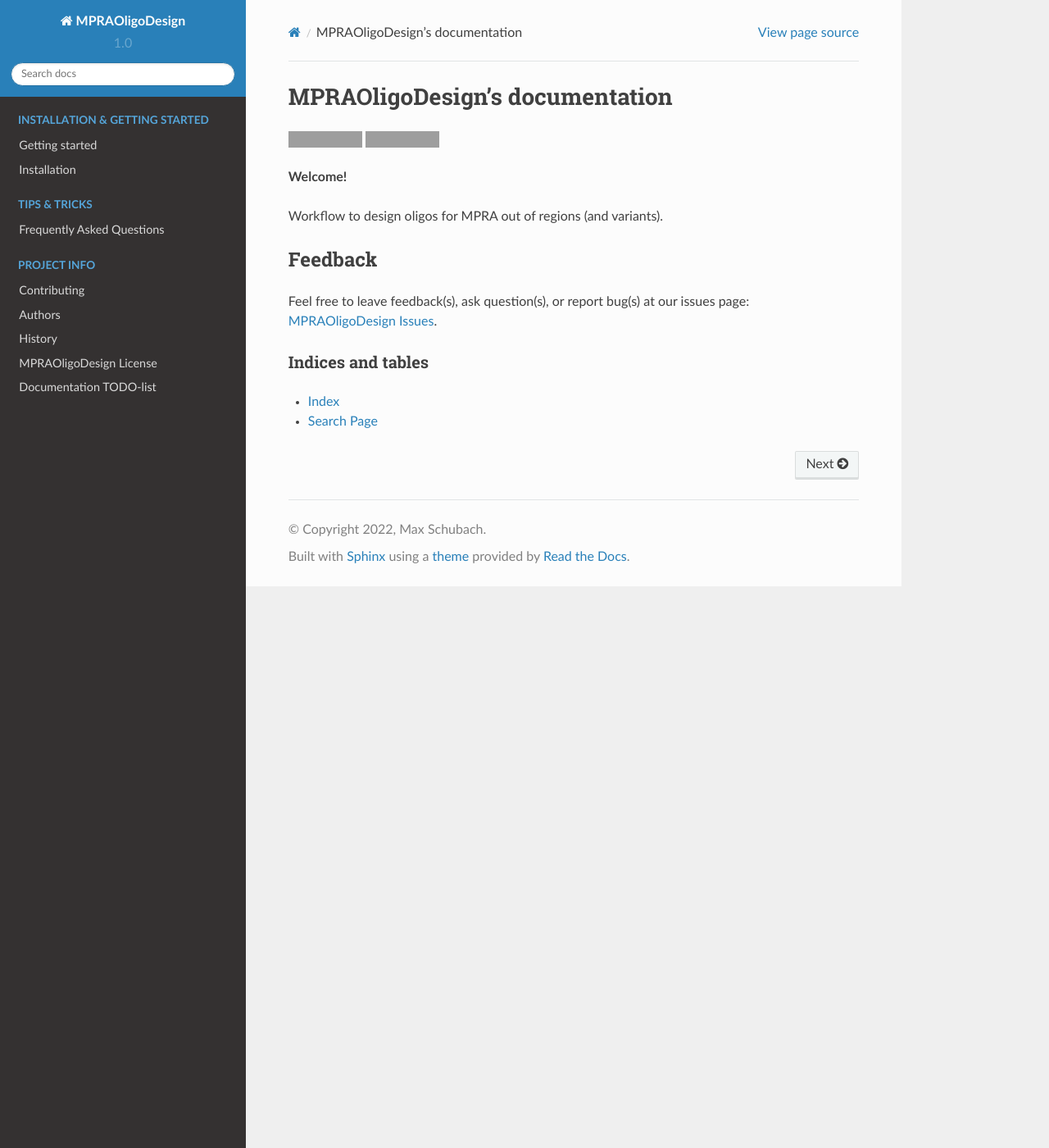
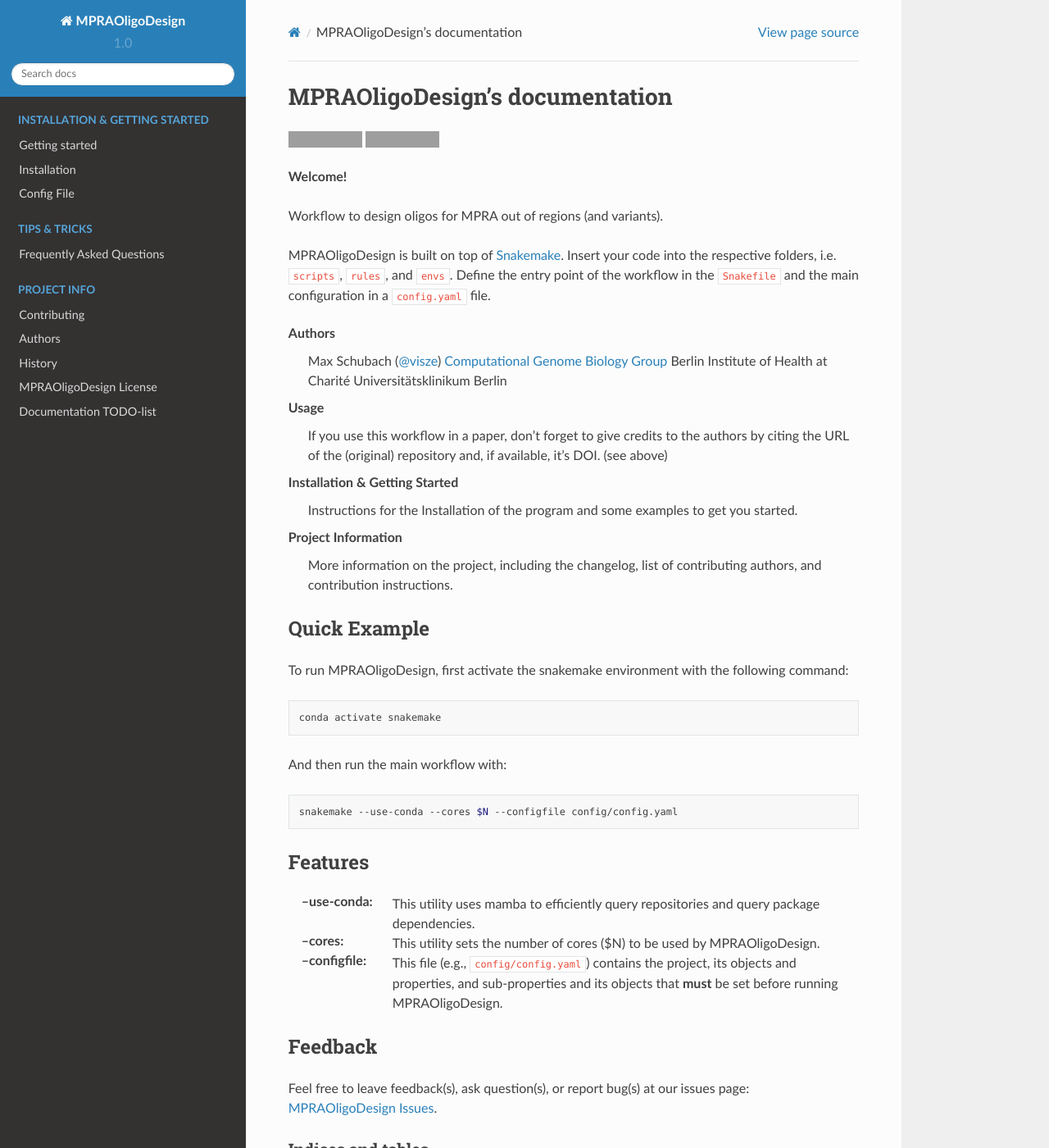
Before and after one commit to kircherlab/MPRAOligoDesign, a Sphinx documentation site: the page built from docs/index.rst, in a window 1280 px wide and 1400 px high. Shown: the whole window at 82% size. Built offline with Sphinx 7.4.7 and the Read the Docs theme 2.0.0, drawn with Linux system fonts in a browser that asks for light colours; formulas are drawn with MathJax 3; grey boxes are pictures that could not be loaded.

Commit message:
documentation

```diff
--- a/docs/authors.rst
+++ b/docs/authors.rst
@@ -14,4 +14,6 @@
 Contributors
 ------------
 
-- You name here
+- Martin Kircher
+- Mohan Dash
+- Pia Keukeleire
--- a/docs/index.rst
+++ b/docs/index.rst
@@ -4,7 +4,7 @@
 MPRAOligoDesign's documentation
 ====================================
 
-.. image:: https://img.shields.io/badge/snakemake-≥7.15.2-brightgreen.svg
+.. image:: https://img.shields.io/badge/snakemake-≥7.20.0-brightgreen.svg
     :target: https://snakemake.bitbucket.io
 
 .. image:: https://img.shields.io/badge/mamba-≥4.6-brightgreen.svg
@@ -14,6 +14,54 @@
 **Welcome!**
 
 Workflow to design oligos for MPRA out of regions (and variants).
+
+MPRAOligoDesign is built on top of `Snakemake <https://snakemake.readthedocs.io/>`_. Insert your code into the respective folders, i.e. ``scripts``, ``rules``, and ``envs``. Define the entry point of the workflow in the ``Snakefile`` and the main configuration in a ``config.yaml`` file.
+
+Authors
+    Max Schubach (`@visze <https://github.com/visze>`_)
+    `Computational Genome Biology Group <https://kircherlab.bihealth.org>`_
+    Berlin Institute of Health at Charité
+    Universitätsklinikum Berlin
+
+
+Usage
+    If you use this workflow in a paper, don't forget to give credits to the authors by citing the URL of the (original) repository and, if available, it's DOI. (see above)
+
+Installation & Getting Started
+    Instructions for the Installation of the program and some examples to get you started.
+
+Project Information
+    More information on the project, including the changelog, list of contributing authors, and contribution instructions.
+
+-------------
+Quick Example
+-------------
+
+To run MPRAOligoDesign, first activate the snakemake environment with the following command:
+
+.. code-block:: bash
+
+    conda activate snakemake
+
+
+And then run the main workflow with:
+
+.. code-block:: bash
+
+    snakemake --use-conda --cores $N --configfile config/config.yaml
+
+
+--------
+Features
+--------
+
+:--use-conda:
+  This utility uses mamba to efficiently query repositories and query package dependencies.
+:--cores:
+  This utility sets the number of cores ($N) to be used by MPRAOligoDesign.
+:--configfile:
+  This file (e.g., ``config/config.yaml``) contains the project, its objects and properties, and sub-properties and its objects that **must** be set before running MPRAOligoDesign.
+
 
 --------
 Feedback
@@ -36,6 +84,7 @@
 
     quickstart
     install
+    config
 
 
 .. toctree::
--- a/docs/install.rst
+++ b/docs/install.rst
@@ -22,7 +22,7 @@
 
 .. code-block:: bash
 
-    snakemake 7.4,1 or above
+    snakemake 7.20.0 or above
 
 Download here: https://snakemake.readthedocs.io/
 
```
Also changed, not shown: README.md (+1 -4 lines), docs/config.rst (added, +66 -0 lines), docs/overview.rst (+19 -0 lines), docs/MPRAOligoDesign.png (renamed from MPRAOligoDesign.png), 2 other files.
